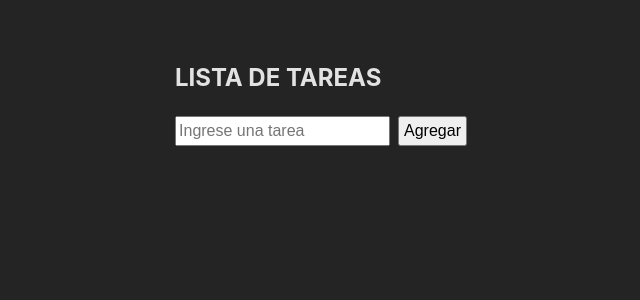
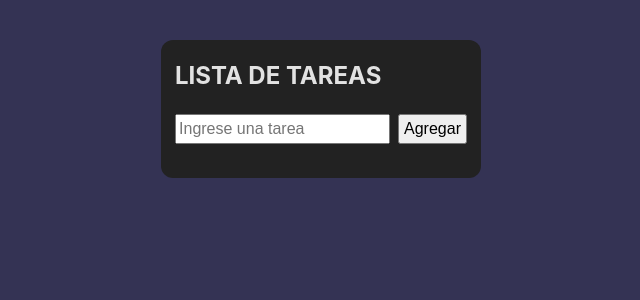
Before and after one commit to julianarrebola1591/argentina-programa-react-grupo1, a React (Vite) app in the folder proyecto-final/: page / in a window 1280 px wide. Shown: the top 300 px of the page, without its empty margins (319-959 px from the left). Built offline with nearby package versions, Linux system fonts and the light colour scheme.

Commit message:
Agegando CSS

```diff
--- a/proyecto-final/src/App.css
+++ b/proyecto-final/src/App.css
@@ -13,6 +13,9 @@ body{
   display: flex ;
   flex-direction: column;
   align-items: center;
+  padding: 14px;
+  background-color: #222;
+  border-radius: 12px;
 }
 
 .tasks-container{
--- a/proyecto-final/src/components/TaskList/TaskList.css
+++ b/proyecto-final/src/components/TaskList/TaskList.css
@@ -0,0 +1,3 @@
+h1 {
+  margin-top: 4px;
+}
--- a/proyecto-final/src/index.css
+++ b/proyecto-final/src/index.css
@@ -5,7 +5,7 @@
 
   color-scheme: light dark;
   color: rgba(255, 255, 255, 0.87);
-  background-color: #242424;
+  background-color: #343354;
 
   font-synthesis: none;
   text-rendering: optimizeLegibility;
```
